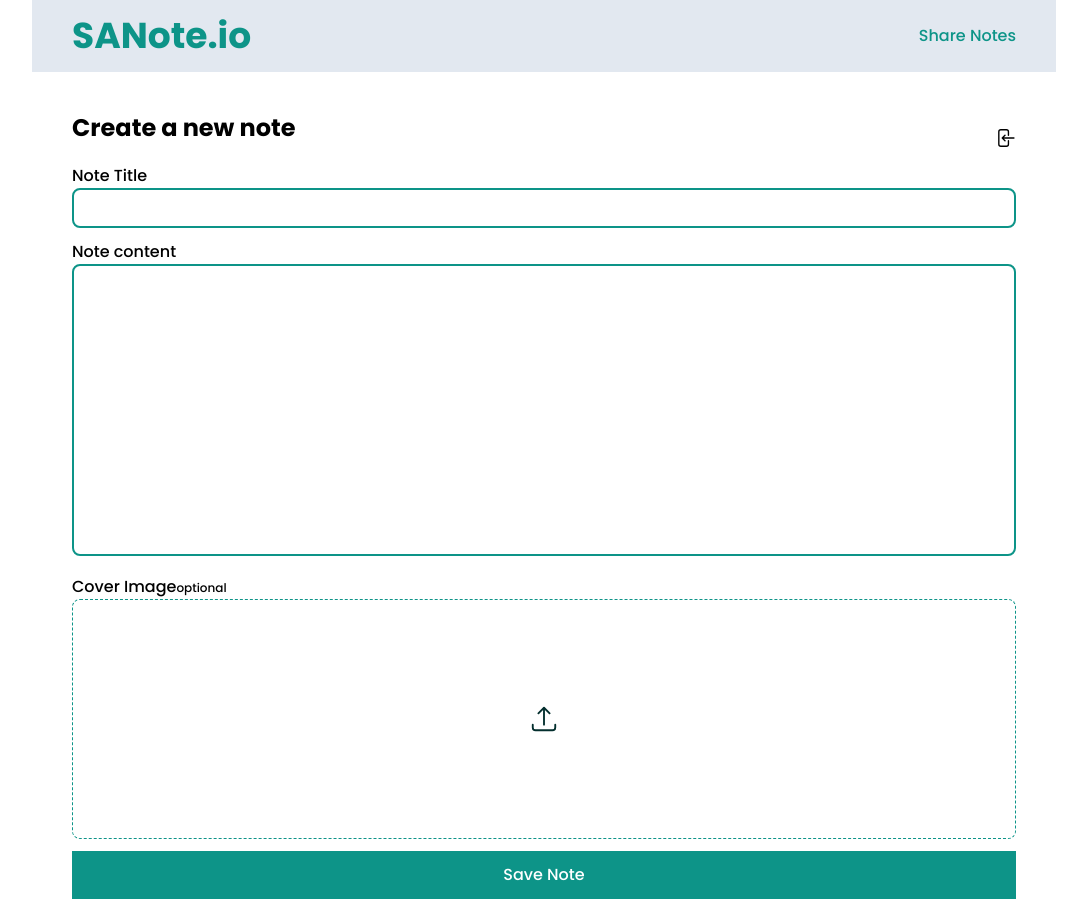
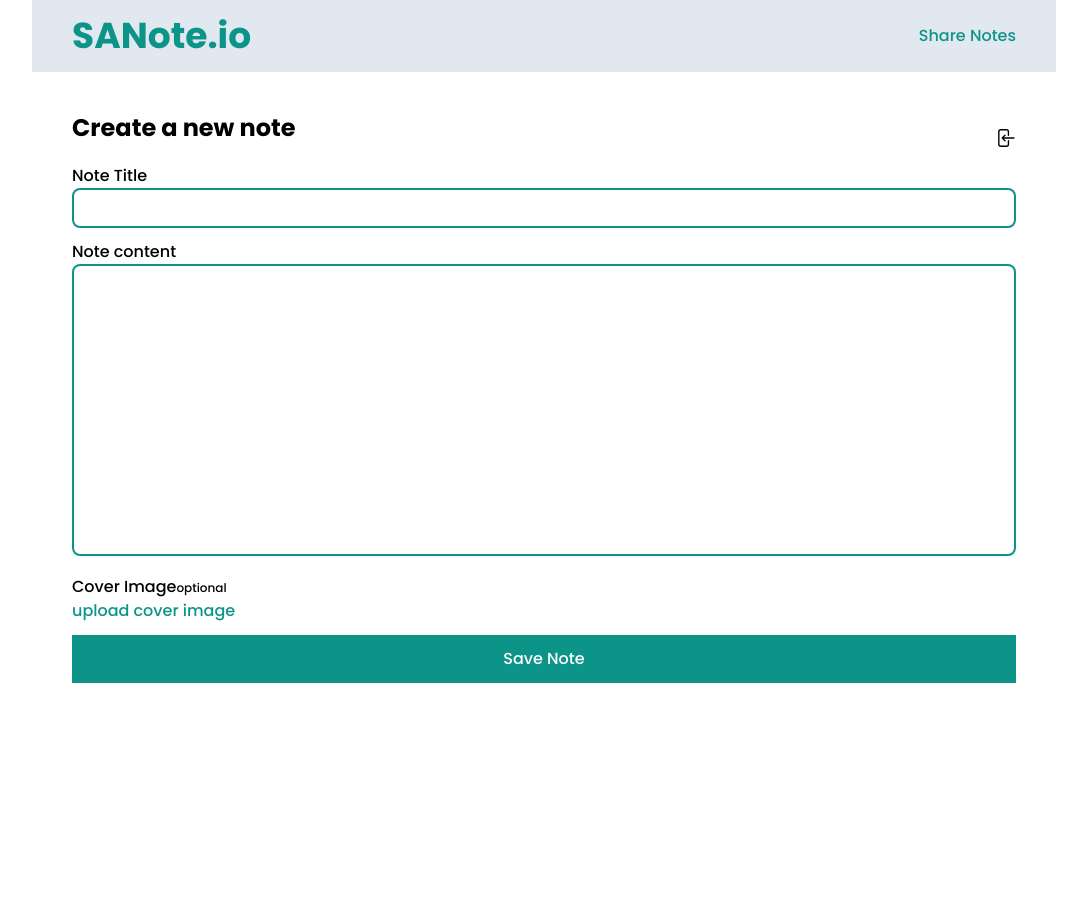
Before and after one commit to SinuxDev/SANote-Client, a React (Vite) app: page /create in a window 1280 px wide. Shown: the whole page, without its empty margins (96-1183 px from the left). After the commit the page ends 800 px from the top, so only its background shows below. Built offline with nearby package versions, Linux system fonts and the light colour scheme.

Commit message:
Image Upload Bug Fixed

```diff
--- a/src/components/NoteForm.jsx
+++ b/src/components/NoteForm.jsx
@@ -17,7 +17,8 @@ const NoteForm = ({ isCreate }) => {
   const [redirect, setRedirect] = useState(false);
   const [oldNote, setOldNote] = useState({});
   const [initialValues, setInitivalValues] = useState({});
-  const [previewImg, setPreviewImg] = useState(null);
+  const [previewImg, setPreviewImg] = useState("");
+  const [isUpload, setIsUpload] = useState(false);
   const fileRef = useRef();
 
   const { id } = useParams();
@@ -88,6 +89,8 @@ const NoteForm = ({ isCreate }) => {
   const clearPreviewImg = (setFieldValue) => {
     setPreviewImg(null);
     setFieldValue("cover_image", null);
+
+    fileRef.current.value = "";
   };
 
   // In this method (values) is the form input box
@@ -205,6 +208,26 @@ const NoteForm = ({ isCreate }) => {
                   </p>
                 )}
               </div>
+              {isUpload ? (
+                <>
+                  <p
+                    className="text-base font-medium text-teal-600 cursor-pointer"
+                    onClick={() => setIsUpload(false)}
+                  >
+                    disable cover image
+                  </p>
+                </>
+              ) : (
+                <p
+                  className="text-base font-medium text-teal-600 cursor-pointer"
+                  onClick={() => setIsUpload(true)}
+                >
+                  upload cover image
+                </p>
+              )}
+
+              {isUpload && (
+                <>
                   <input
                     type="file"
                     name="cover_image"
@@ -232,23 +255,21 @@ const NoteForm = ({ isCreate }) => {
                         )}
                       </>
                     ) : (
-                  <>
-                    {previewImg ? (
                       <img
-                        src={previewImg}
-                        className="w-full absolute top-0 left-0 h-full object-cover opactiy-80 z-10"
-                      />
-                    ) : (
-                      <img
-                        src={`${import.meta.env.VITE_API}/${
+                        src={
+                          previewImg
+                            ? previewImg
+                            : `${import.meta.env.VITE_API}/${
                                 oldNote.cover_image
-                        }`}
+                              }`
+                        }
+                        alt={"preview"}
                         className="w-full absolute top-0 left-0 h-full object-cover opactiy-80 z-10"
                       />
                     )}
+                  </div>
                 </>
               )}
-              </div>
               <CustomStyleErrorMessage name="cover_image" />
             </div>
             <button
```
Lines whose indentation alone changed are shown as unchanged.
